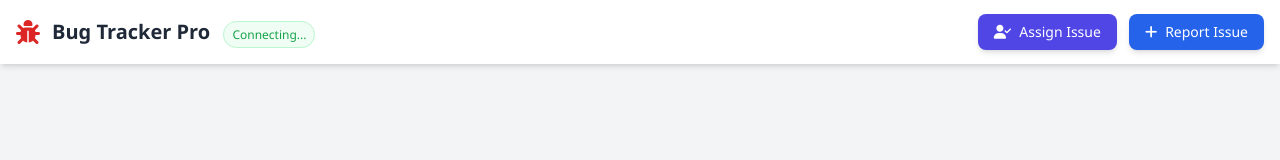
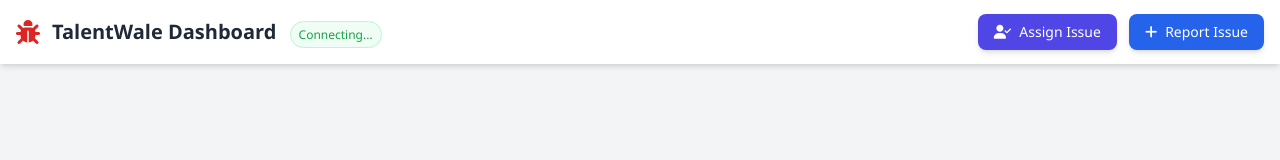
Before and after one commit to gyanusingh841-collab/bug, a plain HTML site: page index.html in a window 1280 px wide. Shown: the top 160 px of the page. Drawn offline with nearby package versions, Linux system fonts and the light colour scheme; no server answers.

Commit message:
Update index.html

```diff
--- a/index.html
+++ b/index.html
@@ -3,7 +3,7 @@
 <head>
     <meta charset="UTF-8">
     <meta name="viewport" content="width=device-width, initial-scale=1.0">
-    <title>Bug Tracker Dashboard</title>
+    <title>TalentWale Bug Tracker</title>
     <script src="https://cdn.tailwindcss.com"></script>
     <link rel="stylesheet" href="https://cdnjs.cloudflare.com/ajax/libs/font-awesome/6.4.0/css/all.min.css">
     <script src="https://cdn.jsdelivr.net/npm/chart.js"></script>
@@ -28,7 +28,7 @@
         <div class="max-w-7xl mx-auto px-4 h-16 flex justify-between items-center">
             <div class="flex items-center">
                 <i class="fa-solid fa-bug text-red-600 text-2xl mr-3"></i>
-                <h1 class="text-xl font-bold">Bug Tracker Pro <span class="text-xs font-normal text-green-600 ml-2 border border-green-200 bg-green-50 px-2 py-1 rounded-full" id="connection-status">Connecting...</span></h1>
+                <h1 class="text-xl font-bold">TalentWale Dashboard <span class="text-xs font-normal text-green-600 ml-2 border border-green-200 bg-green-50 px-2 py-1 rounded-full" id="connection-status">Connecting...</span></h1>
             </div>
             <div class="flex gap-3">
                 <button onclick="openAssignSelector()" class="bg-indigo-600 hover:bg-indigo-700 text-white px-4 py-2 rounded-lg text-sm flex items-center gap-2 shadow-md transition transform hover:scale-105">
```
